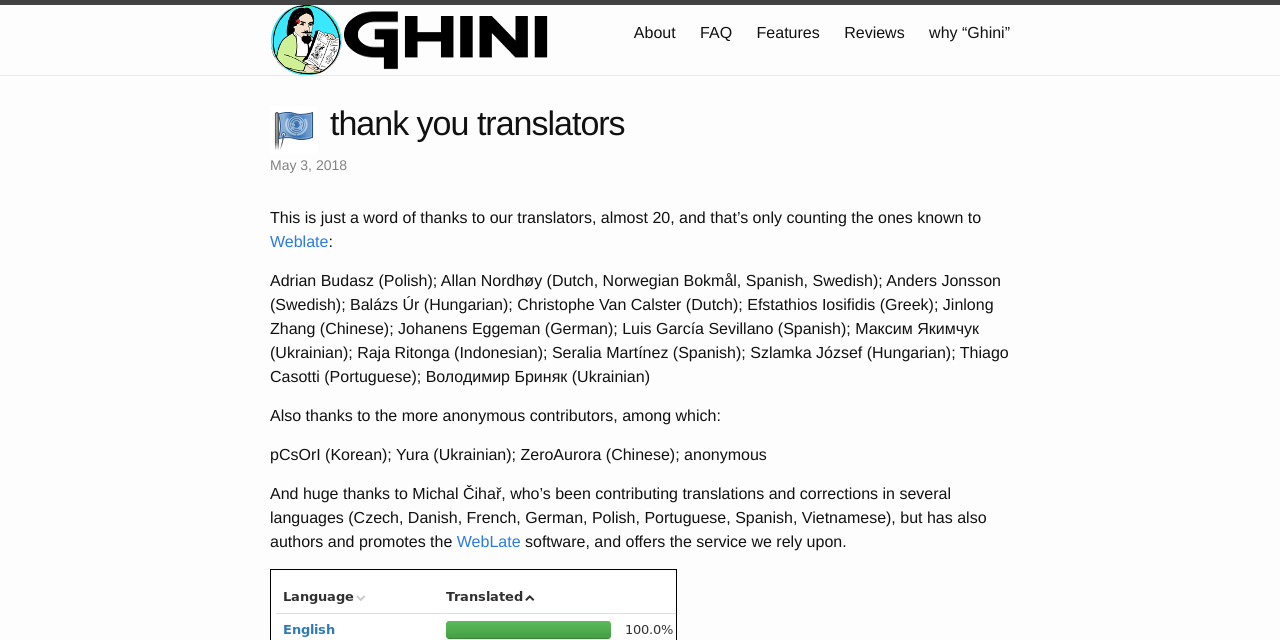
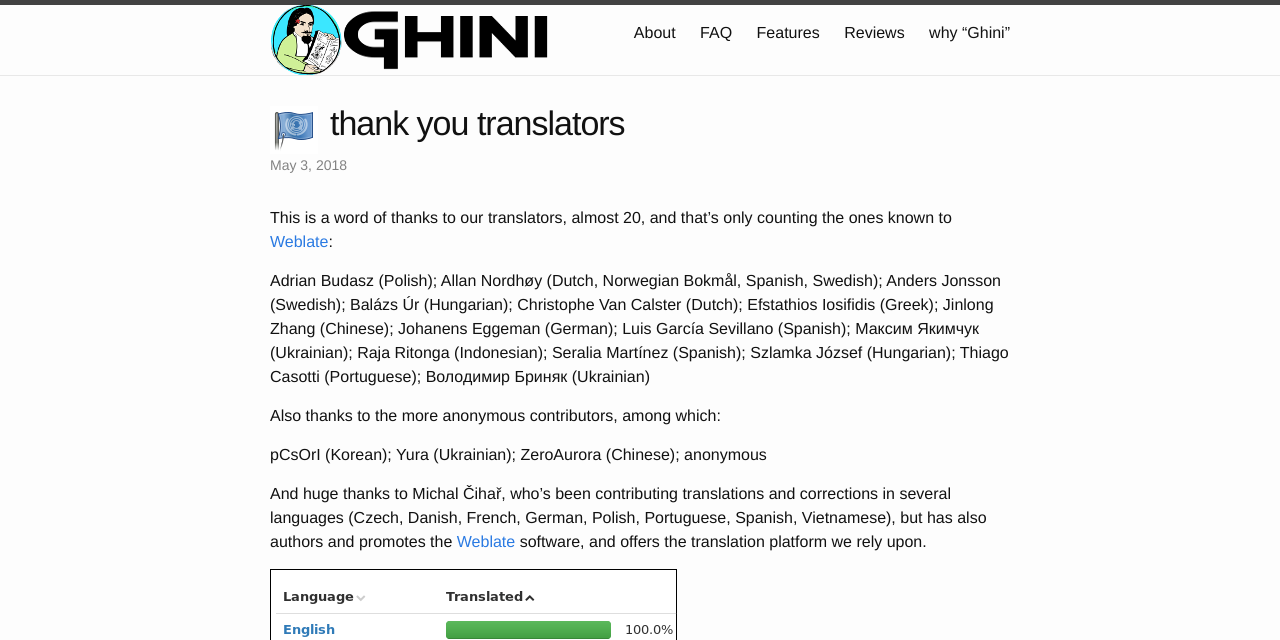
Before and after one commit to Ghini/ghini.github.io, a Jekyll site: the page built from _posts/2018-05-03-thank-you-translators.md, in a window 1280 px wide. Shown: the top 640 px of the page. Built offline with Jekyll 4.4.1, drawn with Linux system fonts in a browser that asks for light colours.

Commit message:
"Weblate", "translation platform" -"just"

```diff
--- a/_posts/2018-05-03-thank-you-translators.md
+++ b/_posts/2018-05-03-thank-you-translators.md
@@ -5,7 +5,7 @@ date:   2018-05-03 09:37
 categories: languages
 ---
 
-This is just a word of thanks to our translators, almost 20, and that's only
+This is a word of thanks to our translators, almost 20, and that's only
 counting the ones known to
 [Weblate](https://hosted.weblate.org/projects/ghini/):
 
@@ -18,8 +18,8 @@ pCsOrI  (Korean); Yura (Ukrainian); ZeroAurora (Chinese); anonymous
 And huge thanks to Michal Čihař, who's been contributing translations and
 corrections in several languages (Czech, Danish, French, German, Polish,
 Portuguese, Spanish, Vietnamese), but has also authors and promotes the
-[WebLate](https://github.com/WeblateOrg/weblate) software, and offers the
-service we rely upon.
+[Weblate](https://github.com/WeblateOrg/weblate) software, and offers the
+translation platform we rely upon.
 
 ![screenshot@20180503102050](/images/2018-05-03-thank-you-translators-20180503102050.png)
 
```
